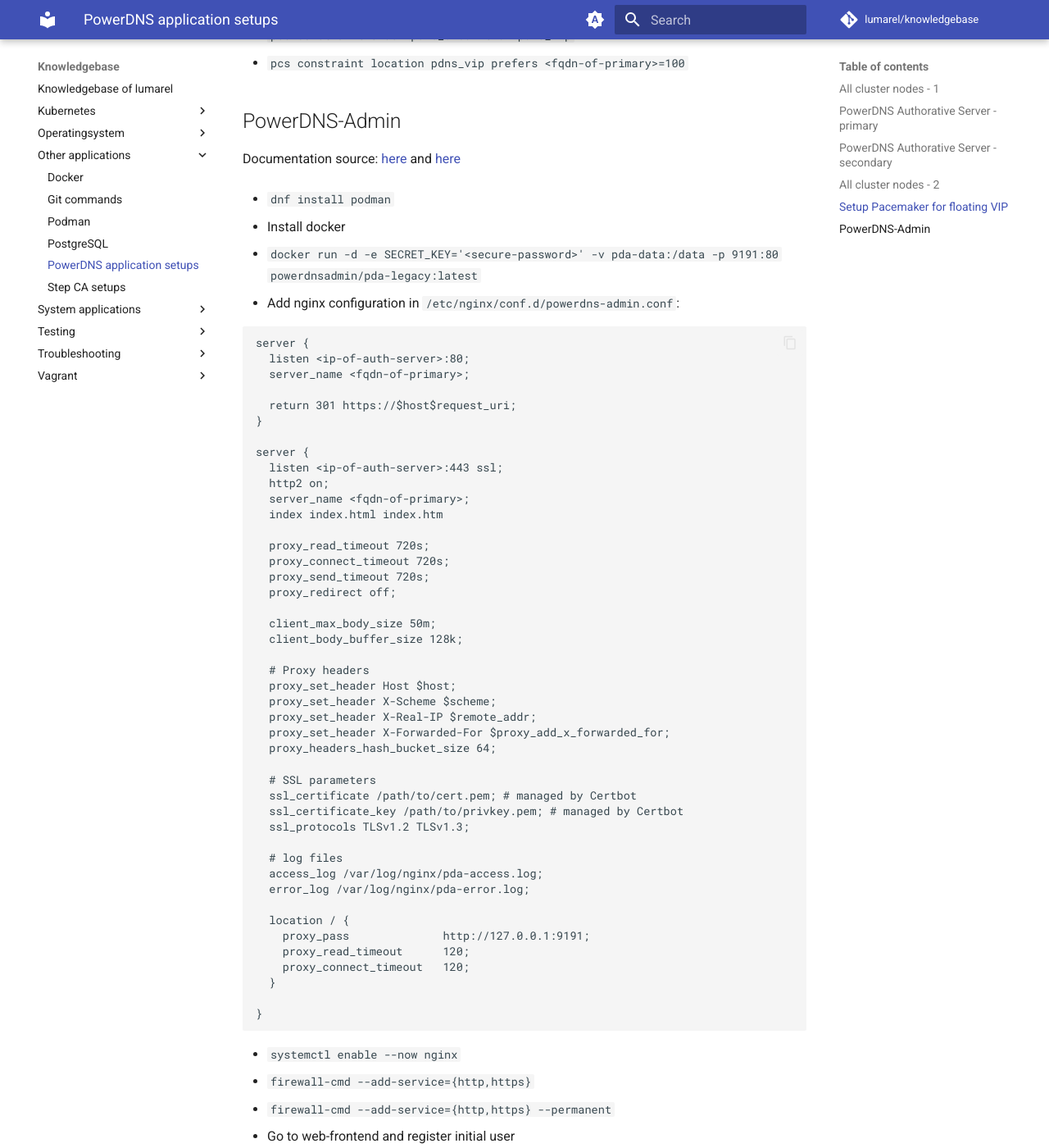
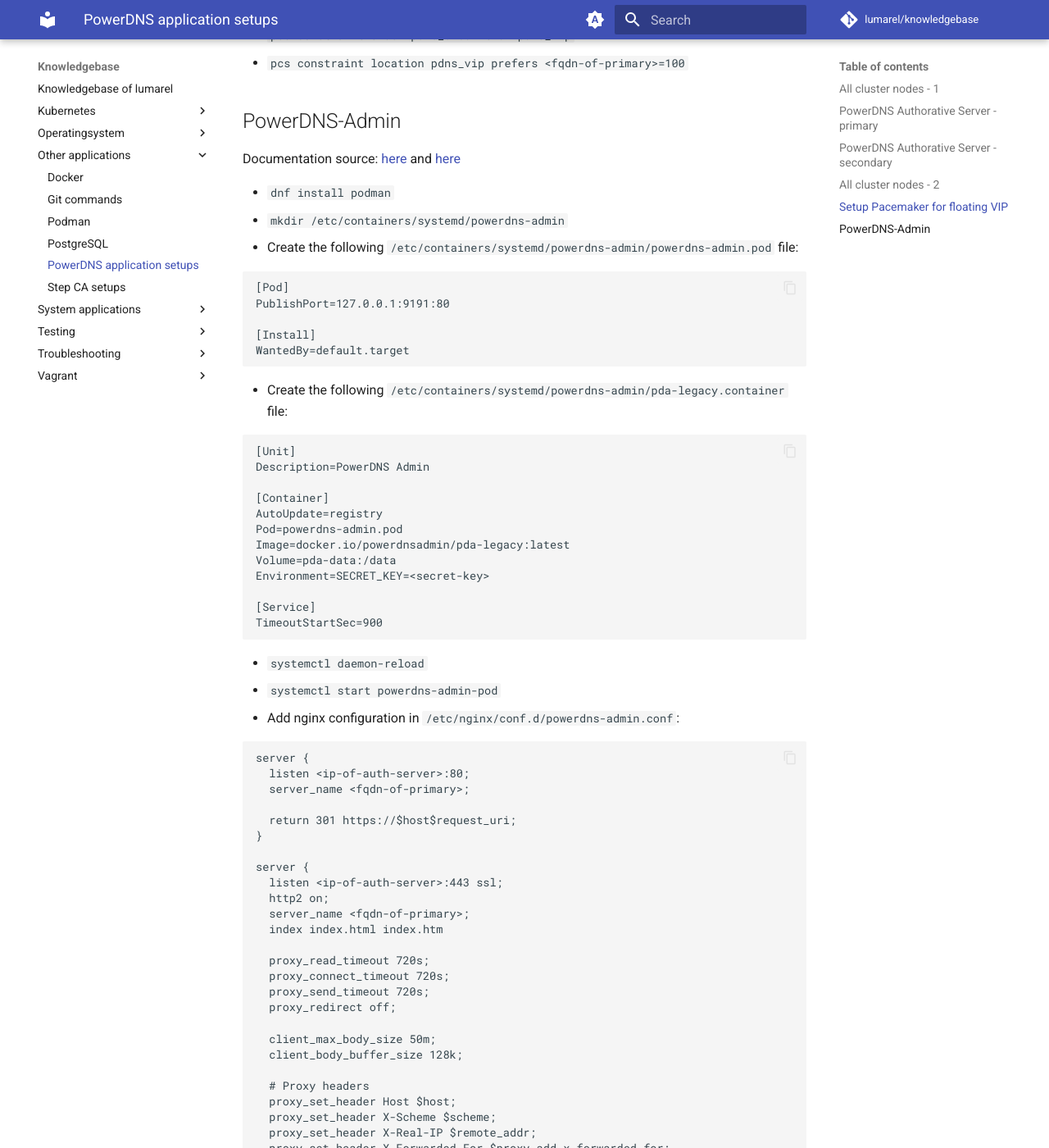
Before and after one commit to lumarel/knowledgebase, an MkDocs documentation site: the page built from docs/other-applications/powerdns.md, in a window 1280 px wide and 1400 px high, scrolled down 6209 px. Shown: the whole window at 82% size. Built offline with MkDocs 1.6.1 and Material for MkDocs 9.7.7, drawn with Linux system fonts in a browser that asks for light colours; comment, search, counter and statistics services are not loaded.

Commit message:
Add missing Podman Quadlet bits

````diff
--- a/docs/other-applications/powerdns.md
+++ b/docs/other-applications/powerdns.md
@@ -270,9 +270,36 @@ esac
 Documentation source: [here](https://github.com/PowerDNS-Admin/PowerDNS-Admin/blob/master/README.md#running-powerdns-admin) and [here](https://github.com/PowerDNS-Admin/PowerDNS-Admin/wiki/Running-PowerDNS-Admin-with-Systemd,-Gunicorn--and--Nginx)
 
 - `dnf install podman`
+- `mkdir /etc/containers/systemd/powerdns-admin`
+- Create the following `/etc/containers/systemd/powerdns-admin/powerdns-admin.pod` file:
 
-- Install docker
-- `docker run -d -e SECRET_KEY='<secure-password>' -v pda-data:/data -p 9191:80 powerdnsadmin/pda-legacy:latest`
+```ini
+[Pod]
+PublishPort=127.0.0.1:9191:80
+
+[Install]
+WantedBy=default.target
+```
+
+- Create the following `/etc/containers/systemd/powerdns-admin/pda-legacy.container` file:
+
+```ini
+[Unit]
+Description=PowerDNS Admin
+
+[Container]
+AutoUpdate=registry
+Pod=powerdns-admin.pod
+Image=docker.io/powerdnsadmin/pda-legacy:latest
+Volume=pda-data:/data
+Environment=SECRET_KEY=<secret-key>
+
+[Service]
+TimeoutStartSec=900
+```
+
+- `systemctl daemon-reload`
+- `systemctl start powerdns-admin-pod`
 - Add nginx configuration in `/etc/nginx/conf.d/powerdns-admin.conf`:
 
 ```conf
````
